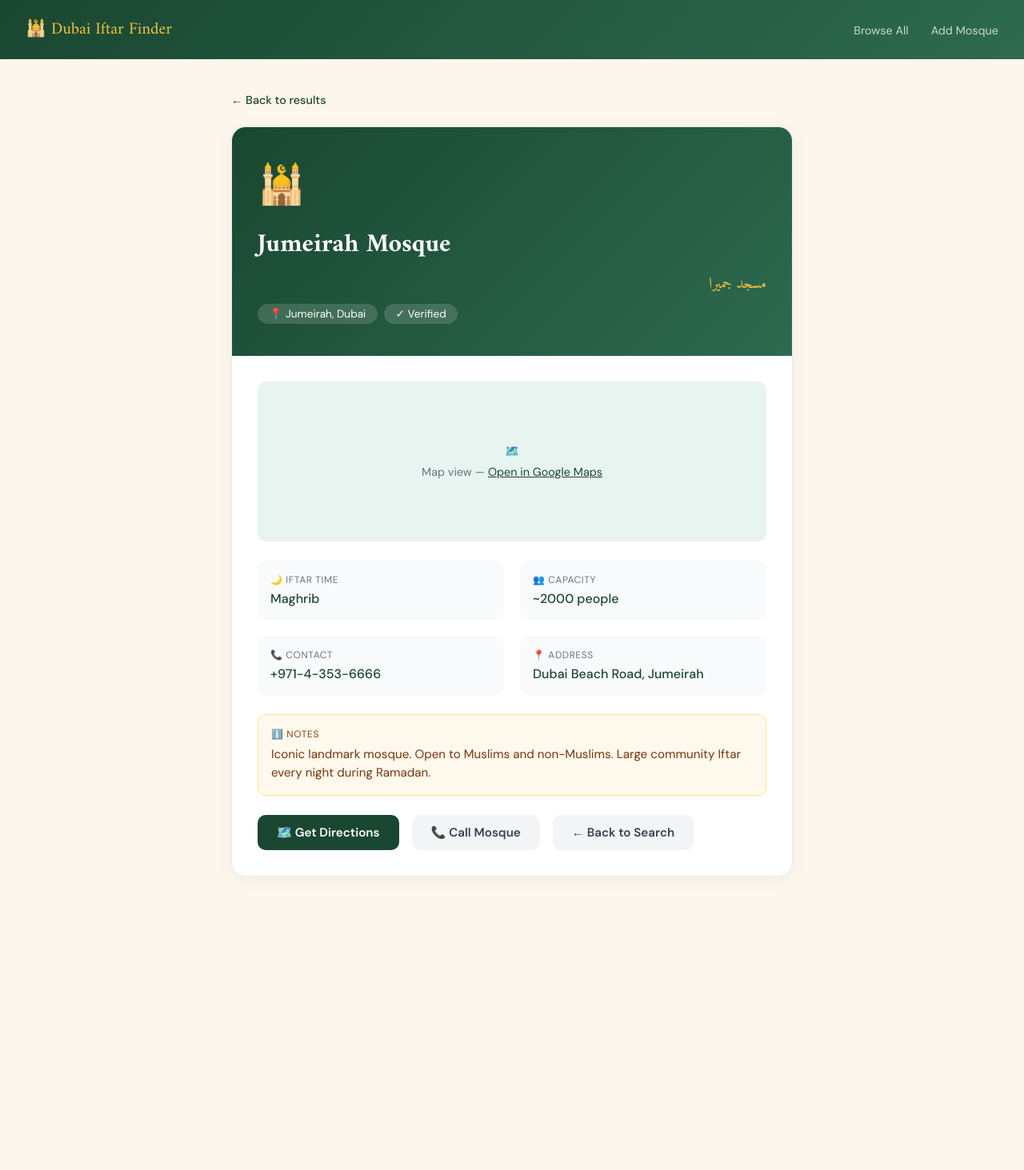
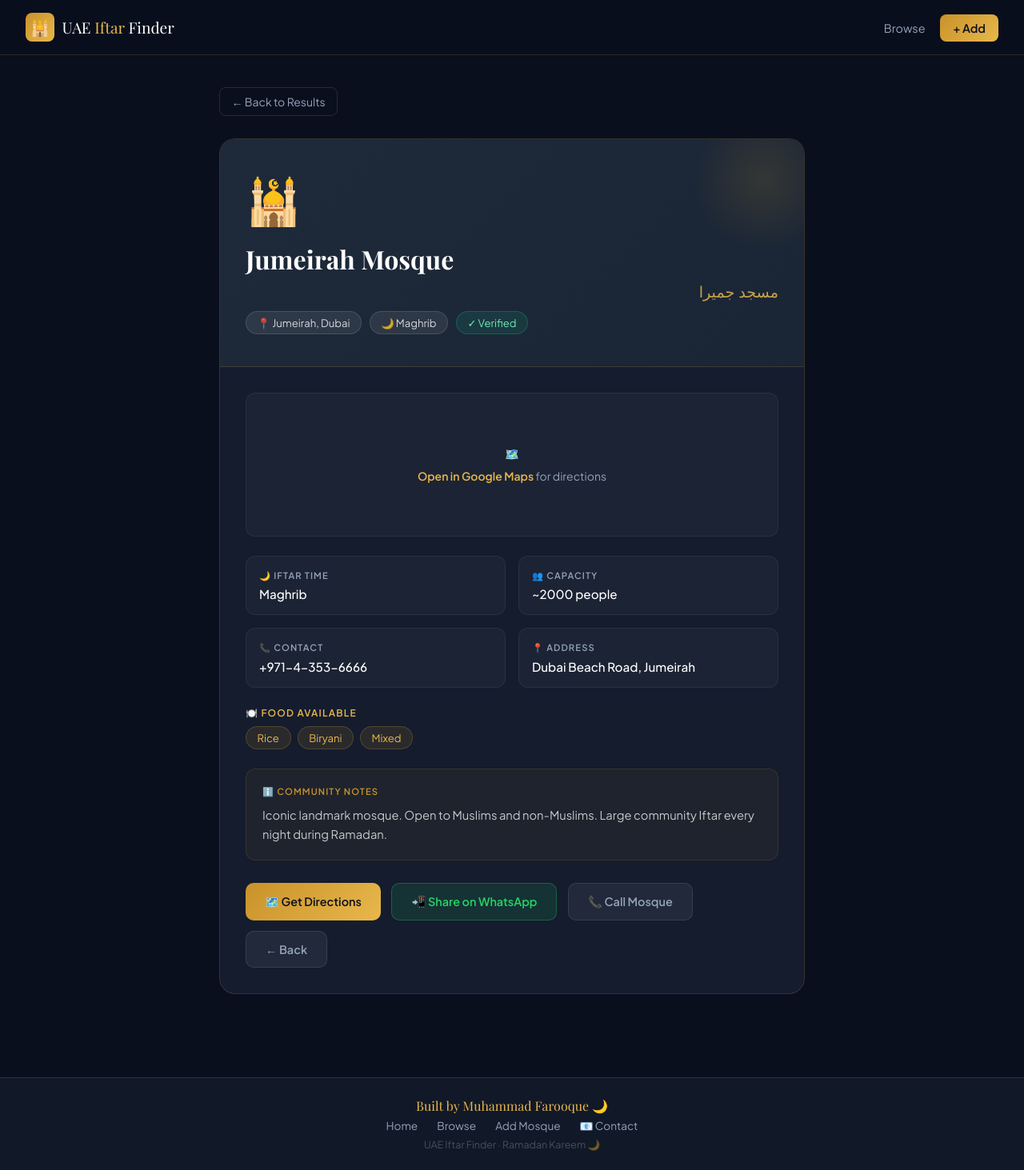
Before and after one commit to gsmcybersec/Dubai-iftar-finder, a Flask app: page /mosque/1 in a window 1280 px wide. Shown: the whole page at 80% size. Before the commit the page ends 1096 px from the top, so only its background shows below. Run offline with Flask 3, Linux system fonts and the light colour scheme; data comes from the database, SQL or seed files in the repository.

Commit message:
Update detail.html

```diff
--- a/templates/detail.html
+++ b/templates/detail.html
@@ -3,61 +3,104 @@
 <head>
 <meta charset="UTF-8">
 <meta name="viewport" content="width=device-width, initial-scale=1.0">
-<title>{{ mosque.name }} — Dubai Iftar Finder</title>
-<link href="https://fonts.googleapis.com/css2?family=Amiri:wght@400;700&family=DM+Sans:wght@300;400;500;600&display=swap" rel="stylesheet">
+<title>{{ mosque.name }} — UAE Iftar Finder</title>
+<link href="https://fonts.googleapis.com/css2?family=Playfair+Display:wght@400;600;700&family=Plus+Jakarta+Sans:wght@300;400;500;600&display=swap" rel="stylesheet">
 <style>
-  :root { --green:#1a4731; --green-mid:#2d6a4f; --gold:#d4a017; --gold-light:#f0c040; --cream:#fdf6ec; --muted:#6b7280; }
-  * { margin:0; padding:0; box-sizing:border-box; }
-  body { font-family:'DM Sans',sans-serif; background:var(--cream); color:#1c1c1c; }
-  header { background:linear-gradient(135deg,var(--green),var(--green-mid)); padding:1.2rem 2rem; display:flex; justify-content:space-between; align-items:center; }
-  .logo { font-family:'Amiri',serif; color:var(--gold-light); font-size:1.3rem; text-decoration:none; }
-  .nav-links a { color:rgba(255,255,255,0.75); text-decoration:none; margin-left:1.5rem; font-size:0.9rem; }
-  main { max-width:750px; margin:2.5rem auto; padding:0 1.5rem; }
-  .back { display:inline-flex; align-items:center; gap:0.4rem; color:var(--green); text-decoration:none; font-size:0.9rem; margin-bottom:1.5rem; font-weight:500; }
-  .detail-card { background:white; border-radius:18px; overflow:hidden; border:1px solid #e8ede8; box-shadow:0 4px 20px rgba(0,0,0,0.05); }
-  .card-header { background:linear-gradient(135deg,var(--green),var(--green-mid)); padding:2.5rem 2rem; color:white; }
-  .mosque-icon-wrap { font-size:3rem; margin-bottom:1rem; }
-  .mosque-title { font-family:'Amiri',serif; font-size:2rem; margin-bottom:0.25rem; }
-  .mosque-arabic { font-family:'Amiri',serif; font-size:1.2rem; color:var(--gold-light); direction:rtl; margin-bottom:0.5rem; }
-  .mosque-area-tag { display:inline-block; background:rgba(255,255,255,0.15); border-radius:999px; padding:0.25rem 0.9rem; font-size:0.85rem; }
-  .card-body { padding:2rem; }
-  .info-grid { display:grid; grid-template-columns:1fr 1fr; gap:1.25rem; margin-bottom:1.5rem; }
-  .info-item { background:#f9fafb; border-radius:10px; padding:1rem; }
-  .info-label { font-size:0.75rem; color:var(--muted); text-transform:uppercase; letter-spacing:.05em; margin-bottom:0.3rem; }
-  .info-value { font-size:1rem; font-weight:500; color:var(--green); }
-  .notes-section { background:#fef9ec; border:1px solid #fde68a; border-radius:10px; padding:1rem; margin-bottom:1.5rem; }
-  .notes-label { font-size:0.75rem; color:#92400e; text-transform:uppercase; letter-spacing:.05em; margin-bottom:0.4rem; }
-  .notes-text { font-size:0.95rem; color:#78350f; line-height:1.5; }
-  .action-btns { display:flex; gap:1rem; flex-wrap:wrap; }
-  .btn { display:inline-flex; align-items:center; gap:0.4rem; padding:0.75rem 1.5rem; border-radius:10px; font-weight:600; text-decoration:none; font-size:0.95rem; transition:transform .15s; }
-  .btn:hover { transform:scale(1.02); }
-  .btn-primary { background:var(--green); color:white; }
-  .btn-secondary { background:#f3f4f6; color:#374151; }
-  .map-placeholder { background:#e8f4f0; border-radius:10px; height:200px; display:flex; align-items:center; justify-content:center; color:var(--muted); margin-bottom:1.5rem; font-size:0.9rem; flex-direction:column; gap:0.5rem; }
+:root{--navy:#0a0f1e;--navy2:#111827;--navy3:#1e2a3a;--gold:#c9922a;--gold2:#e8b84b;--cream:#fdf8f0;--white:#fff;--muted:#94a3b8;--border:rgba(201,146,42,0.2);--card-bg:#141c2e}
+*{margin:0;padding:0;box-sizing:border-box}
+body{font-family:'Plus Jakarta Sans',sans-serif;background:var(--navy);color:var(--white)}
+nav{position:sticky;top:0;z-index:100;background:rgba(10,15,30,.95);backdrop-filter:blur(12px);border-bottom:1px solid var(--border);padding:1rem 2rem;display:flex;justify-content:space-between;align-items:center}
+.logo{display:flex;align-items:center;gap:.6rem;text-decoration:none}
+.logo-icon{width:36px;height:36px;background:linear-gradient(135deg,var(--gold),var(--gold2));border-radius:8px;display:flex;align-items:center;justify-content:center;font-size:1.2rem}
+.logo-text{font-family:'Playfair Display',serif;font-size:1.2rem;color:var(--white)}
+.logo-text span{color:var(--gold2)}
+.nav-links a{color:var(--muted);text-decoration:none;padding:.5rem 1rem;border-radius:8px;font-size:.9rem;transition:all .2s}
+.nav-links a:hover{color:var(--white);background:rgba(255,255,255,.05)}
+.nav-btn{background:linear-gradient(135deg,var(--gold),var(--gold2));color:var(--navy)!important;font-weight:600}
+main{max-width:780px;margin:2.5rem auto;padding:0 1.5rem 4rem}
+.back{display:inline-flex;align-items:center;gap:.4rem;color:var(--muted);text-decoration:none;font-size:.875rem;margin-bottom:1.75rem;padding:.5rem .9rem;border:1px solid var(--border);border-radius:8px;transition:all .2s}
+.back:hover{color:var(--gold2);border-color:var(--gold)}
+.detail-card{background:var(--card-bg);border:1px solid var(--border);border-radius:20px;overflow:hidden}
+.card-header{padding:2.5rem 2rem;background:linear-gradient(135deg,var(--navy3),#1a2535);border-bottom:1px solid var(--border);position:relative;overflow:hidden}
+.card-header::before{content:'';position:absolute;top:-40px;right:-40px;width:180px;height:180px;background:radial-gradient(circle,rgba(201,146,42,0.15),transparent 70%);pointer-events:none}
+.mosque-icon{font-size:3.5rem;margin-bottom:1rem}
+.mosque-title{font-family:'Playfair Display',serif;font-size:2rem;font-weight:700;margin-bottom:.4rem}
+.mosque-arabic{font-family:'Playfair Display',serif;font-size:1.2rem;color:var(--gold2);direction:rtl;margin-bottom:.75rem;opacity:.85}
+.header-tags{display:flex;gap:.6rem;flex-wrap:wrap}
+.header-tag{display:inline-flex;align-items:center;gap:.3rem;background:rgba(255,255,255,.08);border:1px solid rgba(255,255,255,.12);padding:.3rem .85rem;border-radius:999px;font-size:.82rem;color:rgba(255,255,255,.8)}
+.verified-tag{background:rgba(16,185,129,.12);border-color:rgba(16,185,129,.3);color:#6ee7b7}
+.card-body{padding:2rem}
+.info-grid{display:grid;grid-template-columns:1fr 1fr;gap:1rem;margin-bottom:1.5rem}
+.info-item{background:rgba(255,255,255,.03);border:1px solid rgba(255,255,255,.06);border-radius:12px;padding:1rem}
+.info-label{font-size:.7rem;font-weight:600;letter-spacing:.1em;text-transform:uppercase;color:var(--muted);margin-bottom:.4rem}
+.info-value{font-size:.95rem;font-weight:500;color:var(--white)}
+.food-section{margin-bottom:1.5rem}
+.food-section-label{font-size:.75rem;font-weight:600;letter-spacing:.1em;text-transform:uppercase;color:var(--gold2);margin-bottom:.6rem}
+.food-tags{display:flex;gap:.5rem;flex-wrap:wrap}
+.food-tag{background:rgba(201,146,42,0.12);color:var(--gold2);font-size:.82rem;padding:.3rem .85rem;border-radius:999px;border:1px solid rgba(201,146,42,.25)}
+.notes-box{background:rgba(201,146,42,0.06);border:1px solid rgba(201,146,42,.15);border-radius:12px;padding:1.25rem;margin-bottom:1.75rem}
+.notes-label{font-size:.7rem;font-weight:600;letter-spacing:.1em;text-transform:uppercase;color:var(--gold);margin-bottom:.6rem}
+.notes-text{font-size:.92rem;color:rgba(255,255,255,.75);line-height:1.65}
+.actions{display:flex;gap:.85rem;flex-wrap:wrap}
+.btn{display:inline-flex;align-items:center;gap:.45rem;padding:.8rem 1.5rem;border-radius:10px;font-weight:600;text-decoration:none;font-size:.9rem;transition:all .2s;border:none;cursor:pointer;font-family:'Plus Jakarta Sans',sans-serif}
+.btn:hover{transform:translateY(-1px)}
+.btn-primary{background:linear-gradient(135deg,var(--gold),var(--gold2));color:var(--navy)}
+.btn-primary:hover{box-shadow:0 6px 20px rgba(201,146,42,.4)}
+.btn-whatsapp{background:rgba(37,211,102,.12);color:#25d366;border:1px solid rgba(37,211,102,.3)}
+.btn-whatsapp:hover{background:rgba(37,211,102,.22)}
+.btn-secondary{background:rgba(255,255,255,.06);color:var(--muted);border:1px solid rgba(255,255,255,.1)}
+.btn-secondary:hover{color:var(--white);background:rgba(255,255,255,.1)}
+.map-placeholder{background:rgba(255,255,255,.03);border:1px solid rgba(255,255,255,.06);border-radius:12px;height:180px;display:flex;align-items:center;justify-content:center;flex-direction:column;gap:.6rem;color:var(--muted);margin-bottom:1.5rem;font-size:.875rem}
+.map-placeholder a{color:var(--gold2);text-decoration:none;font-weight:600}
+footer{background:var(--navy2);border-top:1px solid var(--border);padding:1.5rem;text-align:center}
+.footer-name{font-family:'Playfair Display',serif;color:var(--gold2);font-size:1rem;margin-bottom:.4rem}
+.footer-links{display:flex;justify-content:center;gap:1.5rem;flex-wrap:wrap;margin-bottom:.4rem}
+.footer-links a{color:var(--muted);text-decoration:none;font-size:.85rem}
+.footer-links a:hover{color:var(--gold2)}
+.footer-copy{font-size:.78rem;color:rgba(148,163,184,.4)}
+@media(max-width:640px){
+  nav{padding:.75rem 1rem}
+  .nav-links a:not(.nav-btn){display:none}
+  main{padding:0 1rem 3rem;margin-top:1.5rem}
+  .card-header{padding:1.75rem 1.25rem}
+  .mosque-title{font-size:1.5rem}
+  .card-body{padding:1.25rem}
+  .info-grid{grid-template-columns:1fr}
+  .actions{flex-direction:column}
+  .btn{justify-content:center}
+}
 </style>
 </head>
 <body>
-<header>
-  <a href="/" class="logo">🕌 Dubai Iftar Finder</a>
+<nav>
+  <a href="/" class="logo">
+    <div class="logo-icon">🕌</div>
+    <span class="logo-text">UAE <span>Iftar</span> Finder</span>
+  </a>
   <div class="nav-links">
-    <a href="/search">Browse All</a>
-    <a href="/add">Add Mosque</a>
+    <a href="/search">Browse</a>
+    <a href="/add" class="nav-btn">+ Add</a>
   </div>
-</header>
+</nav>
+
 <main>
-  <a href="/search" class="back">← Back to results</a>
+  <a href="/search" class="back">← Back to Results</a>
   <div class="detail-card">
     <div class="card-header">
-      <div class="mosque-icon-wrap">🕌</div>
+      <div class="mosque-icon">🕌</div>
       <h1 class="mosque-title">{{ mosque.name }}</h1>
       {% if mosque.arabic_name %}<div class="mosque-arabic">{{ mosque.arabic_name }}</div>{% endif %}
-      <span class="mosque-area-tag">📍 {{ mosque.area }}, {{ mosque.city }}</span>
-      {% if mosque.verified %} &nbsp;<span class="mosque-area-tag">✓ Verified</span>{% endif %}
+      <div class="header-tags">
+        <span class="header-tag">📍 {{ mosque.area }}, {{ mosque.city }}</span>
+        <span class="header-tag">🌙 {{ mosque.iftar_time or 'Maghrib' }}</span>
+        {% if mosque.verified %}<span class="header-tag verified-tag">✓ Verified</span>{% endif %}
+      </div>
     </div>
+
     <div class="card-body">
       {% if mosque.lat and mosque.lng %}
       <div class="map-placeholder">
-        🗺️ <span>Map view — <a href="https://maps.google.com/?q={{ mosque.lat }},{{ mosque.lng }}" target="_blank" style="color:var(--green)">Open in Google Maps</a></span>
+        🗺️ <span><a href="https://maps.google.com/?q={{ mosque.lat }},{{ mosque.lng }}" target="_blank">Open in Google Maps</a> for directions</span>
       </div>
       {% endif %}
 
@@ -86,24 +129,60 @@
         {% endif %}
       </div>
 
+      {% if mosque.food_type %}
+      <div class="food-section">
+        <div class="food-section-label">🍽️ Food Available</div>
+        <div class="food-tags">
+          {% for ft in mosque.food_type.split(',') %}
+          <span class="food-tag">{{ ft.strip() }}</span>
+          {% endfor %}
+        </div>
+      </div>
+      {% endif %}
+
       {% if mosque.notes %}
-      <div class="notes-section">
-        <div class="notes-label">ℹ️ Notes</div>
+      <div class="notes-box">
+        <div class="notes-label">ℹ️ Community Notes</div>
         <div class="notes-text">{{ mosque.notes }}</div>
       </div>
       {% endif %}
 
-      <div class="action-btns">
+      <div class="actions">
         {% if mosque.lat and mosque.lng %}
         <a href="https://maps.google.com/?q={{ mosque.lat }},{{ mosque.lng }}" target="_blank" class="btn btn-primary">🗺️ Get Directions</a>
         {% endif %}
+        <button onclick="shareWhatsApp()" class="btn btn-whatsapp">📲 Share on WhatsApp</button>
         {% if mosque.contact %}
         <a href="tel:{{ mosque.contact }}" class="btn btn-secondary">📞 Call Mosque</a>
         {% endif %}
-        <a href="/search" class="btn btn-secondary">← Back to Search</a>
+        <a href="/search" class="btn btn-secondary">← Back</a>
       </div>
     </div>
   </div>
 </main>
+
+<footer>
+  <div class="footer-name">Built by Muhammad Farooque 🌙</div>
+  <div class="footer-links">
+    <a href="/">Home</a>
+    <a href="/search">Browse</a>
+    <a href="/add">Add Mosque</a>
+    <a href="mailto:technogsmfarooq@gmail.com">📧 Contact</a>
+  </div>
+  <div class="footer-copy">UAE Iftar Finder · Ramadan Kareem 🌙</div>
+</footer>
+
+<script>
+function shareWhatsApp() {
+  const name = "{{ mosque.name }}";
+  const city = "{{ mosque.city }}";
+  const area = "{{ mosque.area }}";
+  const food = "{{ mosque.food_type or '' }}";
+  const time = "{{ mosque.iftar_time or 'Maghrib' }}";
+  const pageUrl = window.location.href;
+  const text = `🕌 *${name}*\n📍 ${area}, ${city}, UAE\n🌙 Iftar Time: ${time}${food ? '\n🍽️ Food: ' + food : ''}\n\nFind more UAE Iftar mosques:\n${pageUrl}`;
+  window.open('https://wa.me/?text=' + encodeURIComponent(text), '_blank');
+}
+</script>
 </body>
 </html>
```
